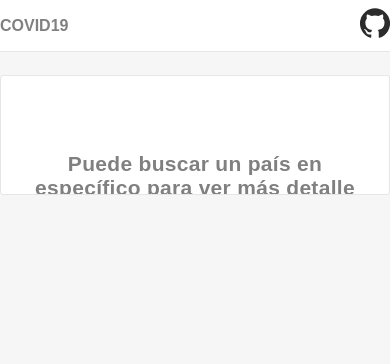
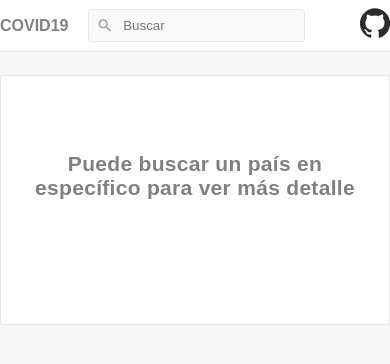
Before and after one commit to kevinjpuscan/spa-covid19-reactjs, a React (Create React App) app: page / in a window 390 px wide. Shown: the top 364 px of the page. Built offline with nearby package versions, Linux system fonts and the light colour scheme; no server answers.

Commit message:
correct responsive

```diff
--- a/src/components/Detail/styles.js
+++ b/src/components/Detail/styles.js
@@ -7,6 +7,7 @@ export const ContainerDetail = styled.div`
     align-items: flex-start;
     overflow: auto;
     width: 100%;
+    max-with:100%;
     max-height: 100%;
 `;
 
--- a/src/components/Header/styles.js
+++ b/src/components/Header/styles.js
@@ -46,7 +46,7 @@ export const ContainerSearch = styled.div`
   position: relative;
 
   @media (max-width: 500px) {
-    display: none;
+
   }
 `;
 
--- a/src/pages/Main/styles.js
+++ b/src/pages/Main/styles.js
@@ -33,6 +33,7 @@ export const Aside = styled.div`
 
     grid-column: 2 / 3;
   }
+
 `;
 
 export const ContainerTitle = styled.div`
@@ -47,6 +48,7 @@ export const ContainerTitle = styled.div`
 
 export const ContainerBody = styled.div`
   width: 100%;
+  max-width: 100%;
   display: flex;
   background: #fff;
   border: 1px solid #e6e6e6;
@@ -54,10 +56,12 @@ export const ContainerBody = styled.div`
   padding: 16px 24px;
   font: 400 14px Arial;
   margin-bottom: 20px;
-  height: 120px;
+  height: 250px;
+  margin-bottom:15px;
 
   @media (max-width: 640px) {
     margin-bottom: 0;
+    height: 250px;
   }
 
   @media (min-width: 1000px) {
@@ -78,7 +82,8 @@ export const ContainerBody = styled.div`
     span {
       font-size: 12px;
     }
-    height: 120px;
+    height: 250px;
+    margin-bottom:25px;
     ::-webkit-scrollbar {
       background: transparent;
     }
```
